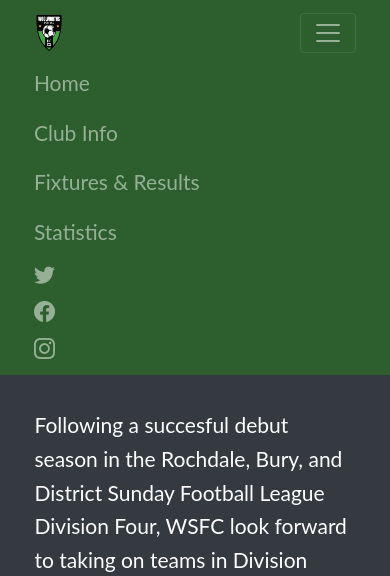
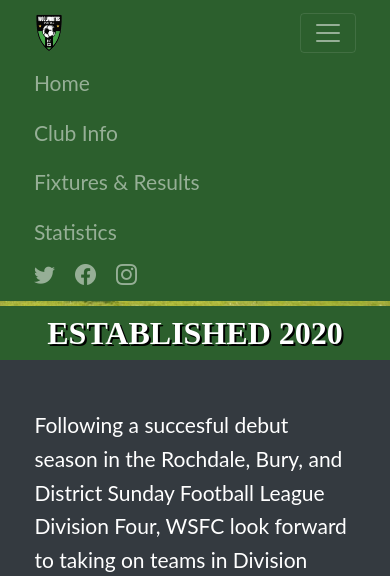
Before and after one commit to samnholt/wsfc, a Django app: page / in a window 390 px wide, after a click that opens the changed part. Shown: the top 576 px of the page. Run offline with Django 3.2, Linux system fonts and the light colour scheme; some libraries are stand-ins or nearby versions.

Commit message:
tidy styles on _base
robbie picture styled with media query and social icons

```diff
--- a/static/css/main_sam.css
+++ b/static/css/main_sam.css
@@ -87,6 +87,15 @@
     margin-right: auto;
 }
 
+.nav-flex-icons {
+    flex-direction: row;
+}
+
+.nav-item {
+    padding-right: 10px;
+    padding-left: 10px;
+}
+
 .container--narrow {
     max-width: 300rem;
 }
@@ -112,6 +121,10 @@
 
     .split > * + * {
         margin-left: 2em;
+    }
+
+    .main {
+        background-position: 50% 60%;
     }
 }
 
--- a/templates/_base.html
+++ b/templates/_base.html
@@ -39,18 +39,18 @@
                     <a class="nav-item nav-link" href="{% url 'stats' %}">Statistics</a>
                 </div>
                 <ul class="navbar-nav ml-auto nav-flex-icons">
-                    <li class="nav-item">
-                        <a class="nav-link waves-effect waves-light">
+                    <li class="nav-item" style="padding-left: 0px">
+                        <a class="nav-link">
                             <i class="bi-twitter"></i>
                         </a>
                     </li>
                     <li class="nav-item">
-                        <a class="nav-link waves-effect waves-light">
+                        <a class="nav-link">
                             <i class="bi-facebook"></i>
                         </a>
                     </li>
                     <li class="nav-item">
-                        <a class="nav-link waves-effect waves-light">
+                        <a class="nav-link">
                             <i class="bi-instagram"></i>
                         </a>
                     </li>
```
